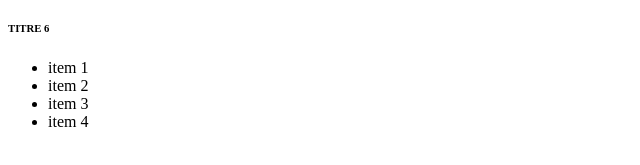
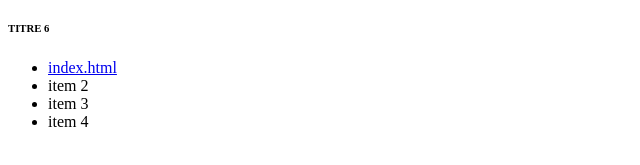
Before and after one commit to mnwilliam/Webpbase, a plain HTML site: page index.html in a window 1280 px wide. Shown: the part 295-460 px from the top of the page, 0-640 px from the left. Drawn offline with Linux system fonts and the light colour scheme.

Commit message:
Update index.html

```diff
--- a/index.html
+++ b/index.html
@@ -20,7 +20,7 @@
     <h6>TITRE 6</h6>
 
     <ul>
-        <li>item 1</li>
+        <li><a href="index.html"> index.html</a></li>
         <li>item 2</li>
         <li>item 3</li>
         <li>item 4</li>
```
